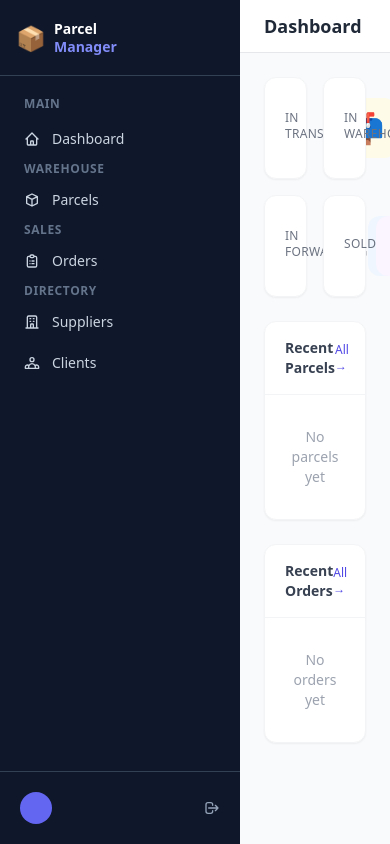
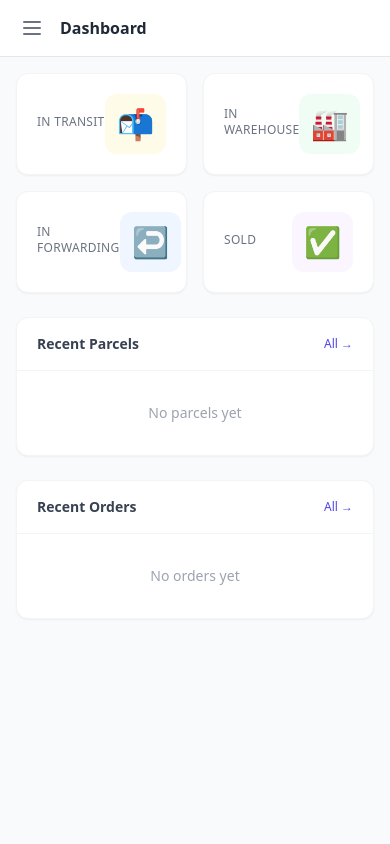
Before and after one commit to lapiigo/parcel-manager, a FastAPI app: template app/templates/dashboard.html in a window 390 px wide. Run offline with FastAPI, Linux system fonts and the light colour scheme; the template is opened without the code that fills it, so the values that code supplies are empty; some libraries are stand-ins or nearby versions.

Commit message:
mobile: responsive sidebar with hamburger menu

```diff
--- a/app/templates/base.html
+++ b/app/templates/base.html
@@ -26,12 +26,28 @@
   </style>
 </head>
 <body class="bg-gray-50 text-gray-900 antialiased">
-<div class="flex h-screen overflow-hidden">
+<div class="flex h-screen overflow-hidden" x-data="{ sidebarOpen: false }">
+
+  <!-- Mobile backdrop -->
+  <div x-show="sidebarOpen"
+       x-transition:enter="transition-opacity ease-linear duration-200"
+       x-transition:enter-start="opacity-0"
+       x-transition:enter-end="opacity-100"
+       x-transition:leave="transition-opacity ease-linear duration-200"
+       x-transition:leave-start="opacity-100"
+       x-transition:leave-end="opacity-0"
+       @click="sidebarOpen = false"
+       class="fixed inset-0 z-40 bg-black bg-opacity-50 md:hidden"
+       x-cloak></div>
 
   <!-- Sidebar -->
-  <aside class="w-60 bg-slate-900 flex flex-col shrink-0">
+  <aside class="fixed inset-y-0 left-0 z-50 w-60 bg-slate-900 flex flex-col shrink-0
+                transform transition-transform duration-200 ease-in-out
+                md:relative md:translate-x-0"
+         :class="sidebarOpen ? 'translate-x-0' : '-translate-x-full'">
+
     <!-- Logo -->
-    <div class="px-4 py-5 border-b border-slate-700">
+    <div class="px-4 py-5 border-b border-slate-700 flex items-center justify-between">
       <a href="/dashboard" class="flex items-center gap-2">
         <span class="text-2xl">📦</span>
         <div>
@@ -39,6 +55,11 @@
           <p class="text-indigo-400 font-bold text-sm leading-tight">Manager</p>
         </div>
       </a>
+      <button @click="sidebarOpen = false" class="md:hidden text-slate-400 hover:text-white p-1 rounded">
+        <svg class="w-5 h-5" fill="none" stroke="currentColor" viewBox="0 0 24 24">
+          <path stroke-linecap="round" stroke-linejoin="round" stroke-width="2" d="M6 18L18 6M6 6l12 12"/>
+        </svg>
+      </button>
     </div>
 
     <!-- Nav -->
@@ -126,17 +147,24 @@
   </aside>
 
   <!-- Main -->
-  <div class="flex-1 flex flex-col overflow-hidden">
+  <div class="flex-1 flex flex-col overflow-hidden min-w-0">
     <!-- Top bar -->
-    <header class="bg-white border-b border-gray-200 px-6 py-3 flex items-center justify-between shrink-0">
-      <h1 class="text-lg font-semibold text-gray-800">{% block heading %}{% endblock %}</h1>
-      <div class="flex items-center gap-3">
+    <header class="bg-white border-b border-gray-200 px-4 py-3 flex items-center gap-3 shrink-0">
+      <!-- Hamburger (mobile only) -->
+      <button @click="sidebarOpen = true"
+              class="md:hidden text-gray-500 hover:text-gray-700 p-1 rounded-lg hover:bg-gray-100 transition-colors">
+        <svg class="w-6 h-6" fill="none" stroke="currentColor" viewBox="0 0 24 24">
+          <path stroke-linecap="round" stroke-linejoin="round" stroke-width="2" d="M4 6h16M4 12h16M4 18h16"/>
+        </svg>
+      </button>
+      <h1 class="text-base md:text-lg font-semibold text-gray-800 flex-1 truncate">{% block heading %}{% endblock %}</h1>
+      <div class="flex items-center gap-2 flex-wrap justify-end">
         {% block header_actions %}{% endblock %}
       </div>
     </header>
 
     <!-- Content -->
-    <main class="flex-1 overflow-y-auto p-6">
+    <main class="flex-1 overflow-y-auto p-4 md:p-6">
       {% block content %}{% endblock %}
     </main>
   </div>
```
